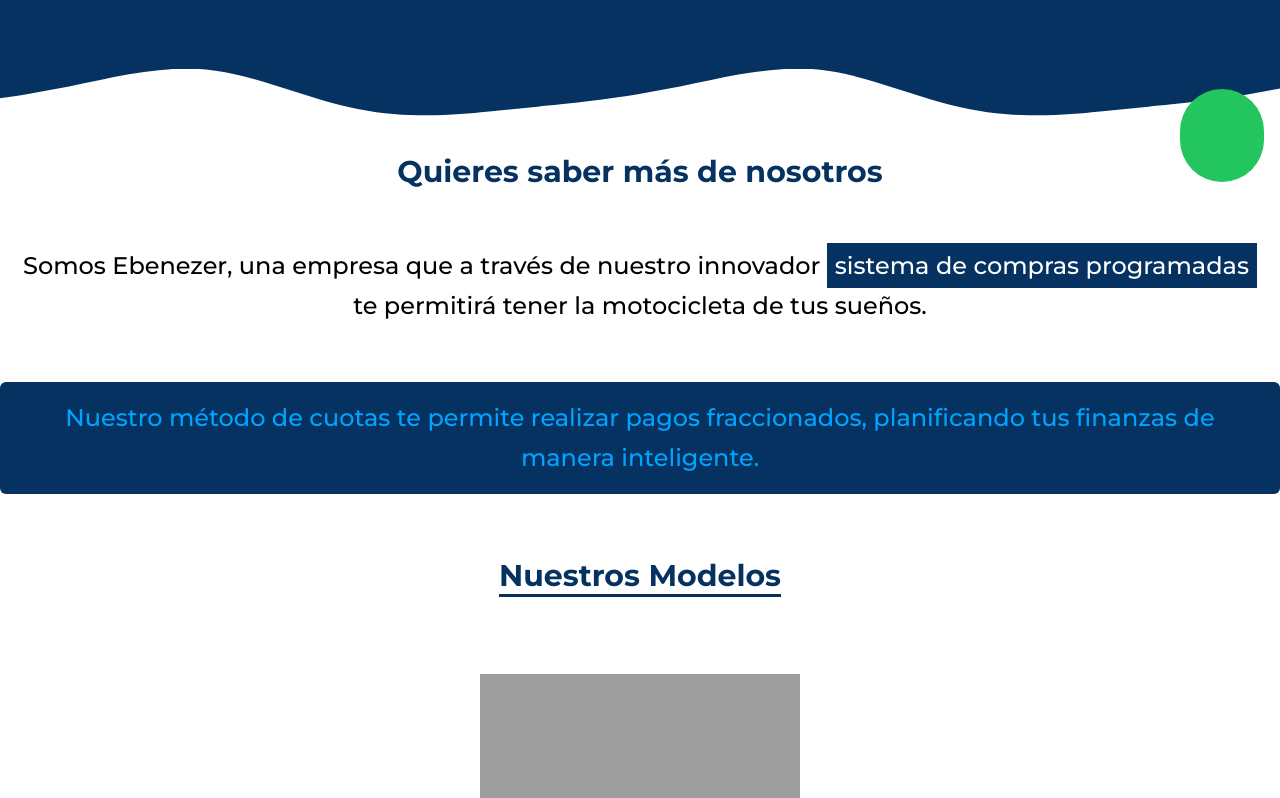
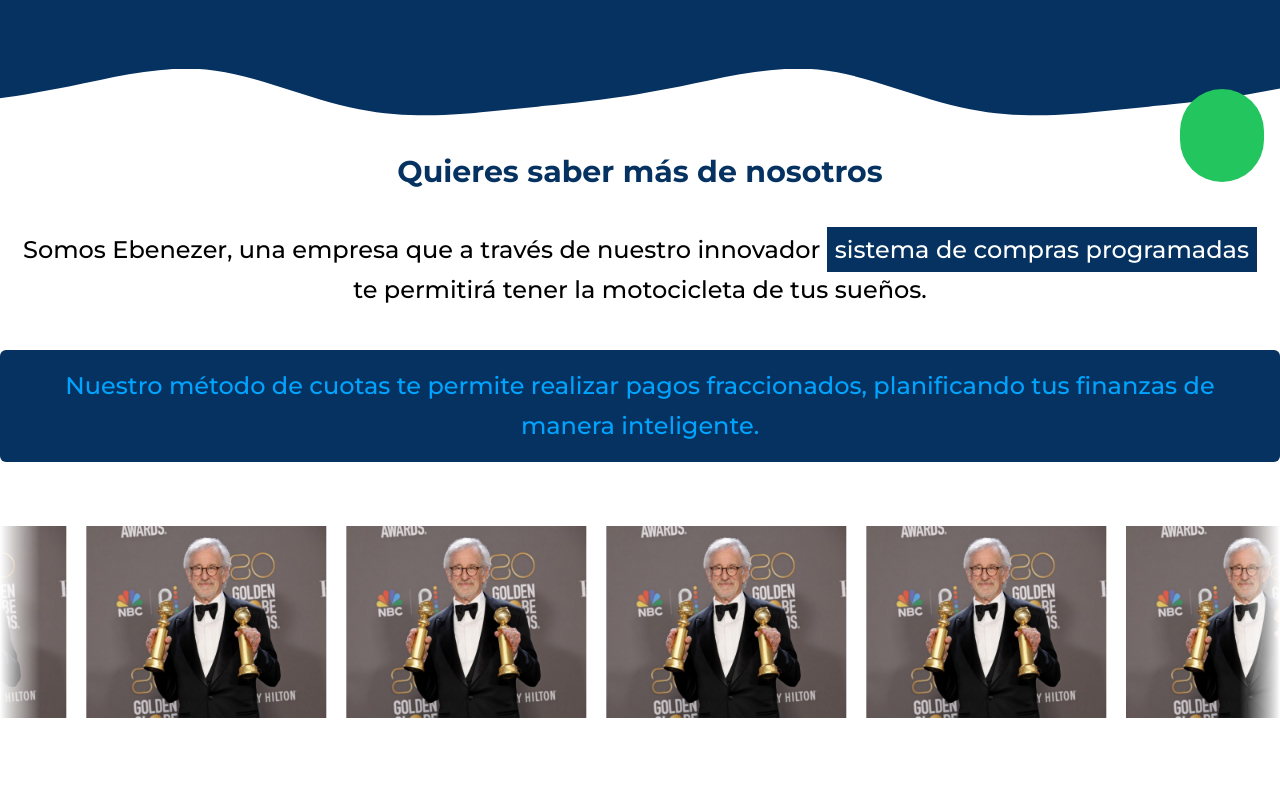
Before and after one commit to oscarechezuria/ebenezer-project, a React (Vite) app: page / in a window 1280 px wide. Shown: the part 602-1400 px from the top of the page. Built offline with nearby package versions, Linux system fonts and the light colour scheme; grey boxes are pictures that could not be loaded; some icons are missing.

Commit message:
Se agrego carrusel

```diff
--- a/src/App.css
+++ b/src/App.css
@@ -55,3 +55,55 @@
       transform: translateX(calc(-200px))
     }
 }
+
+
+
+/*Este el el crrusel de los testimonios*/
+
+@keyframes slide {
+  from{
+    transform: translateX(0);
+  }
+  to{
+    transform: translateX(calc(-100%));
+  }
+}
+
+.logos{
+  overflow: hidden;
+  white-space: nowrap;
+  position: relative;
+}
+
+.logos:before,
+.logos:after{
+  position: absolute;
+  top: 0;
+  width: 40px;
+  height: 100%;
+  content: "";
+  z-index: 2;
+}
+
+.logos:before{
+  left: 0;
+  background: linear-gradient(to left, rgba(255,255,255,0), white);
+}
+.logos:after{
+  right: 0;
+  background: linear-gradient(to right, rgba(255,255,255,0), white);
+}
+
+.logos:hover .logos-slide{
+  animation-play-state: paused;
+}
+
+.logos-slide{
+  display: inline-block;
+  gap: 4px;
+  animation: 10s slide infinite linear;
+}
+
+.logos-slide img{
+  margin-right: 20px;
+}
--- a/src/components/Content.jsx
+++ b/src/components/Content.jsx
@@ -1,4 +1,5 @@
 import AboutUs from "./contents/AboutUs";
+import Carrusel from "./contents/carrusel";
 import CarruselWrapper from "./contents/CarruselWrapper"
 import Footer from "./contents/Footer";
 import FormWrapper from "./contents/FormWrapper";
@@ -10,6 +11,7 @@
     return (
         <div className="relative">
             <AboutUs/>
+            <Carrusel/>
             <CarruselWrapper/>
             <FormWrapper/>
             <Testimonios/>
--- a/src/components/Header.jsx
+++ b/src/components/Header.jsx
@@ -17,7 +17,7 @@
                 <h3 className="text-xl lg:text-2xl">Elije la opción que más</h3>
                 <h3 className="text-xl lg:text-2xl">se ajuste a tu presupuesto</h3>
                 <h2 className="text-2xl lg:text-4xl font-extra-bold text-yellow-300">Cuotas desde 35$ o 40$</h2>
-                <div className="mt-4 mb-16">
+                <div className="mt-4 mb-20">
                   <a href="#form" className="flex gap-2 w-48 justify-center items-center text-black font-extrabold text-2xl px-8 py-3 bg-yellow-400 rounded-lg lg:text-3xl lg:w-auto lg:py-4">Si! quiero</a>
                 </div>
               </div>
--- a/src/components/contents/AboutUs.jsx
+++ b/src/components/contents/AboutUs.jsx
@@ -2,6 +2,7 @@
 export default function AboutUs() {
     return (
         <div className="flex items-center flex-col mb-16">
+            <div>
                 <h2 className="text-one my-8 text-3xl font-extra-bold text-center">Quieres saber más de nosotros</h2>
                 <h3 className="text-center text-2xl p-2 leading-10 my-4">
                     Somos Ebenezer, una empresa que a través de nuestro innovador <span className="bg-one p-2 text-white">sistema de compras programadas</span> te permitirá tener la motocicleta de tus sueños.
@@ -10,5 +11,6 @@
                     <h3 className="text-center text-two text-2xl p-4 leading-10">Nuestro método de cuotas te permite realizar pagos fraccionados, planificando tus finanzas de manera inteligente.</h3>
                 </div>
             </div>
+        </div>
     )
 }
--- a/src/components/contents/CarruselWrapper.jsx
+++ b/src/components/contents/CarruselWrapper.jsx
@@ -7,7 +7,7 @@
   return (
     <>
       <div className="flex justify-center items-center text-center">
-        <h2 className="text-one mb-10 text-3xl underline underline-offset-8 font-bold">Nuestros Modelos</h2>
+        <h2 className="text-one my-8 text-3xl font-extra-bold text-center">Nuestros Modelos</h2>
       </div>
       <div className="flex flex-col justify-center items-center">
           <CarruselBera/>
--- a/src/components/contents/Testimonios.jsx
+++ b/src/components/contents/Testimonios.jsx
@@ -1,15 +1,11 @@
-import testimonios from "../../assets/testimonios.jpg"
+
 
 export default function Testimonios() {
     return (
-        <div className="bg-white">
+        <div className="flex  flex-col bg-white">
             <h2 className="text-center text-two font-extrabold text-2xl my-12 lg:text-4xl">Ya son muchos los que se han beneficiado de nuestro sistema de compras programadas</h2>
             <div className="slider w-full">
-                <div className="slider-track flex w-full my-12 md:my-24">
-                    <div className="slide">
-                        <img src={testimonios} alt="" />
-                    </div>
-                </div>
+                <h2 className="flex justify-center mb-24 font-bold text-2xl">Aqui va el video</h2>
             </div>
         </div>
 )
--- /dev/null
+++ b/src/components/contents/carrusel.jsx
@@ -0,0 +1,32 @@
+import ejemplo from "../../assets/ejemplo.jpg"
+
+export default function carrusel() {
+  return (
+    <div className="logos mb-14">
+                <div className="logos-slide">
+                    <img className="w-60 h-48" src={ejemplo} alt="" />
+                </div>
+                <div className="logos-slide">
+                    <img className="w-60 h-48" src={ejemplo} alt="" />
+                </div>
+                <div className="logos-slide">
+                    <img className="w-60 h-48" src={ejemplo} alt="" />
+                </div>
+                <div className="logos-slide">
+                    <img className="w-60 h-48" src={ejemplo} alt="" />
+                </div>
+                <div className="logos-slide">
+                    <img className="w-60 h-48" src={ejemplo} alt="" />
+                </div>
+                <div className="logos-slide">
+                    <img className="w-60 h-48" src={ejemplo} alt="" />
+                </div>
+                <div className="logos-slide">
+                    <img className="w-60 h-48" src={ejemplo} alt="" />
+                </div>
+                <div className="logos-slide">
+                    <img className="w-60 h-48" src={ejemplo} alt="" />
+                </div>
+    </div>
+)
+}
--- a/src/components/contents/carrusel/CarruselEscuda.jsx
+++ b/src/components/contents/carrusel/CarruselEscuda.jsx
@@ -1,7 +1,7 @@
 import escuda1 from "../../../assets/escuda/escuda1.png"
 import escuda2 from "../../../assets/escuda/escuda2.png"
 import escuda3 from "../../../assets/escuda/escuda3.png"
-import escudaLogo from "../../../assets/escuda/escudaLogo.PNG"
+import escudaLogoo from "../../../assets/escuda/escudaLogo.PNG"
 
 
 // Import Swiper React components
@@ -19,7 +19,7 @@
     <>
         <div className="flex justify-center mt-14 border-t border-yellow-500 w-full">
             <div className="w-96 h-56 mt-12 lg:w-96 lg:h-60">
-                <img className="m-auto" src={escudaLogo} alt="" />
+                <img className="m-auto" src={escudaLogoo} alt="" />
             </div>
         </div>
             <Swiper
```
Also changed, not shown: src/assets/ejemplo.jpg (added), src/assets/escuda/escudaLogoo.PNG (added). Lines whose indentation alone changed are shown as unchanged.
